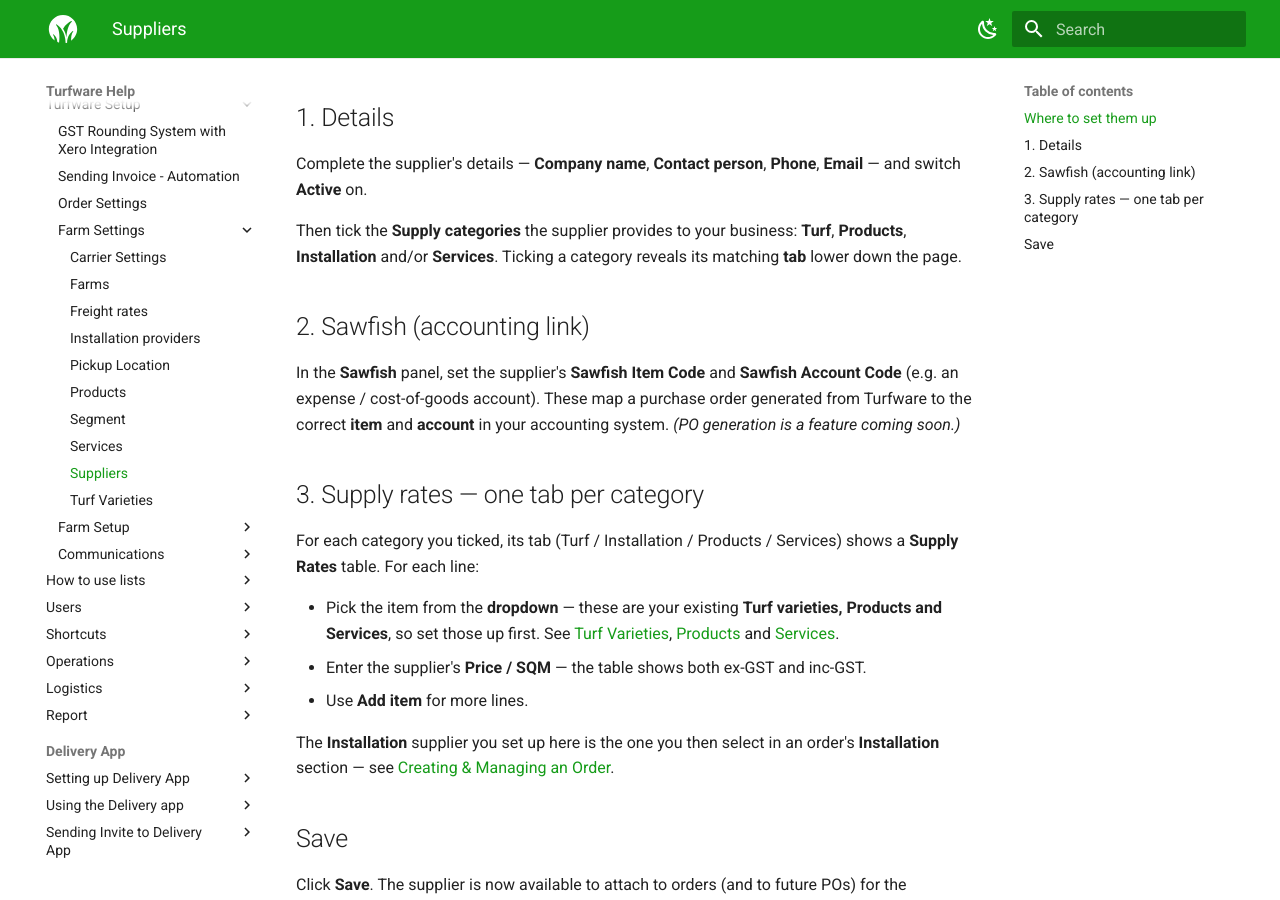
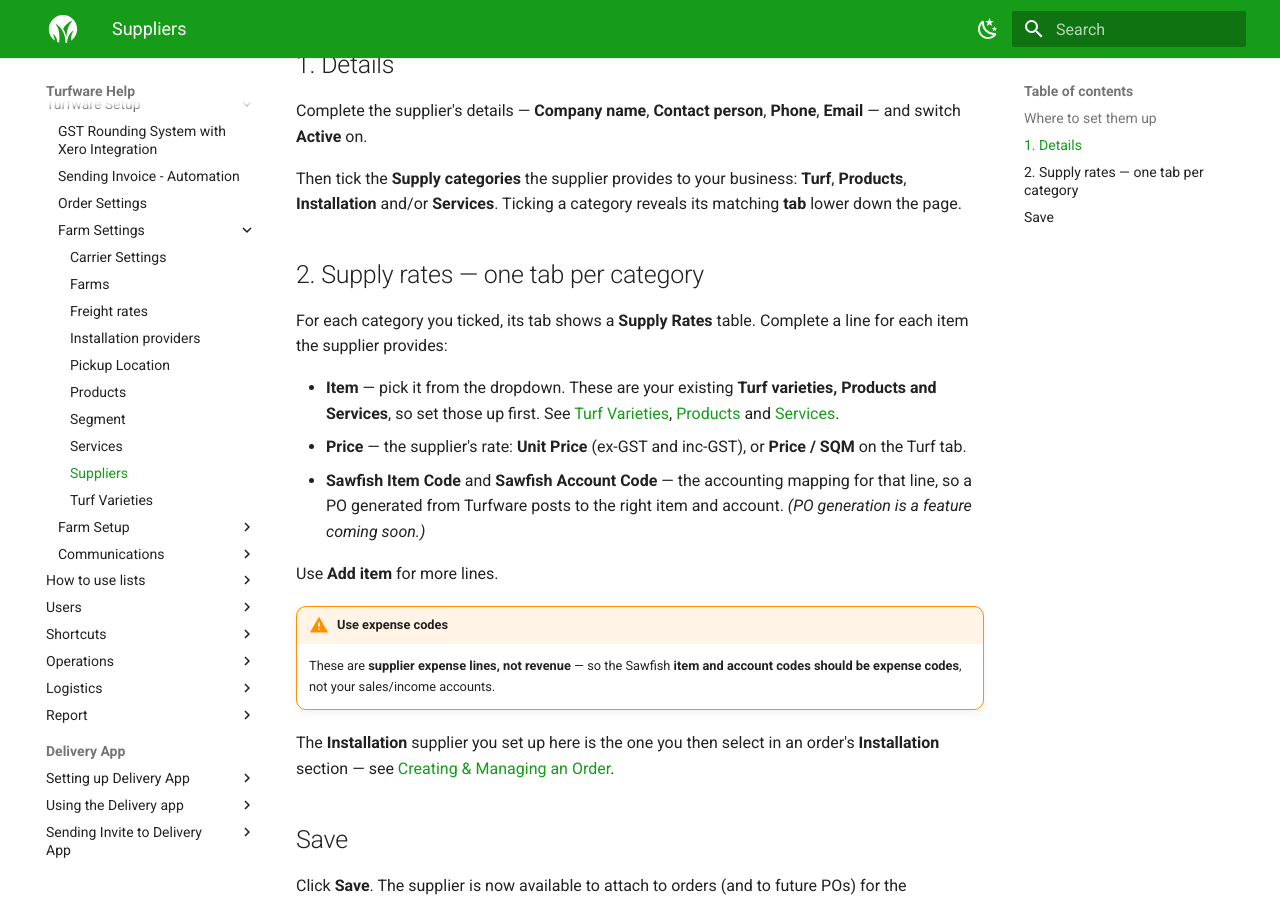
Before and after one commit to tobyh82/turfware-guides, an MkDocs documentation site: the page built from docs/web-app/turfware-setup/farm-settings/suppliers.md, in a window 1280 px wide and 900 px high, scrolled down 837 px. Built offline with MkDocs 1.6.1 and Material for MkDocs 9.7.7, drawn with Linux system fonts in a browser that asks for light colours.

Commit message:
Suppliers: clean screenshot + per-line Sawfish expense-code detail
Co-Authored-By: Claude Opus 4.8 <noreply@anthropic.com>

```diff
--- a/docs/web-app/turfware-setup/farm-settings/suppliers.md
+++ b/docs/web-app/turfware-setup/farm-settings/suppliers.md
@@ -6,7 +6,7 @@ title: "Suppliers"
 
 Suppliers are the businesses that provide **turf, products, installation or services** to you. Setting a supplier up lets you attach them to an order (for example, the installation supplier on a job) and — soon — generate a **purchase order (PO)** from Turfware that maps straight into your accounting system.
 
-![Supplier setup page — details, supply categories, Sawfish mapping and the per-category supply-rates tab](../../../assets/supplier-turf-tab.png)
+![Supplier setup — details, supply categories, and a per-category supply-rates tab](../../../assets/supplier-setup.png)
 
 ## Where to set them up
 
@@ -18,17 +18,18 @@ Complete the supplier's details — **Company name**, **Contact person**, **Phon
 
 Then tick the **Supply categories** the supplier provides to your business: **Turf**, **Products**, **Installation** and/or **Services**. Ticking a category reveals its matching **tab** lower down the page.
 
-## 2. Sawfish (accounting link)
+## 2. Supply rates — one tab per category
 
-In the **Sawfish** panel, set the supplier's **Sawfish Item Code** and **Sawfish Account Code** (e.g. an expense / cost-of-goods account). These map a purchase order generated from Turfware to the correct **item** and **account** in your accounting system. *(PO generation is a feature coming soon.)*
+For each category you ticked, its tab shows a **Supply Rates** table. Complete a line for each item the supplier provides:
 
-## 3. Supply rates — one tab per category
+- **Item** — pick it from the dropdown. These are your existing **Turf varieties, Products and Services**, so set those up first. See [Turf Varieties](turf-varieties.md), [Products](products.md) and [Services](services.md).
+- **Price** — the supplier's rate: **Unit Price** (ex-GST and inc-GST), or **Price / SQM** on the Turf tab.
+- **Sawfish Item Code** and **Sawfish Account Code** — the accounting mapping for that line, so a PO generated from Turfware posts to the right item and account. *(PO generation is a feature coming soon.)*
 
-For each category you ticked, its tab (Turf / Installation / Products / Services) shows a **Supply Rates** table. For each line:
+Use **Add item** for more lines.
 
-- Pick the item from the **dropdown** — these are your existing **Turf varieties, Products and Services**, so set those up first. See [Turf Varieties](turf-varieties.md), [Products](products.md) and [Services](services.md).
-- Enter the supplier's **Price / SQM** — the table shows both ex-GST and inc-GST.
-- Use **Add item** for more lines.
+!!! warning "Use expense codes"
+    These are **supplier expense lines, not revenue** — so the Sawfish **item and account codes should be expense codes**, not your sales/income accounts.
 
 The **Installation** supplier you set up here is the one you then select in an order's **Installation** section — see [Creating & Managing an Order](../../order-management/creating-and-managing-an-order.md).
 
```
Also changed, not shown: docs/assets/supplier-setup.png (added), docs/assets/supplier-turf-tab.png (deleted).
